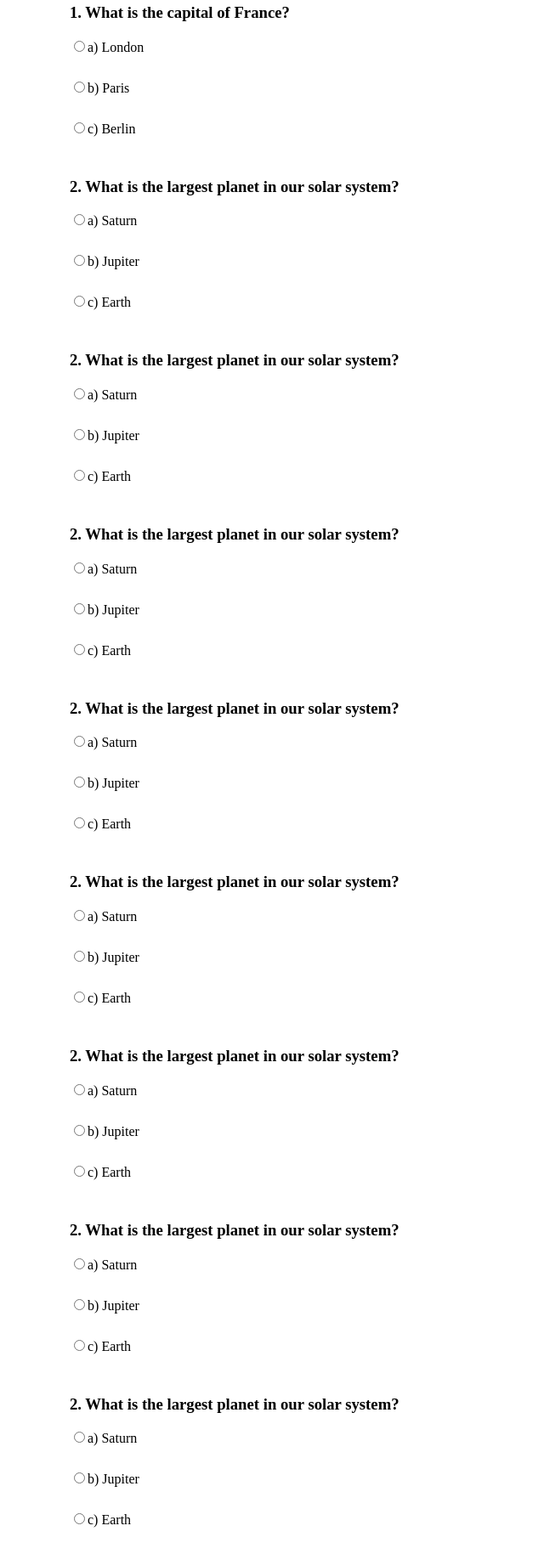
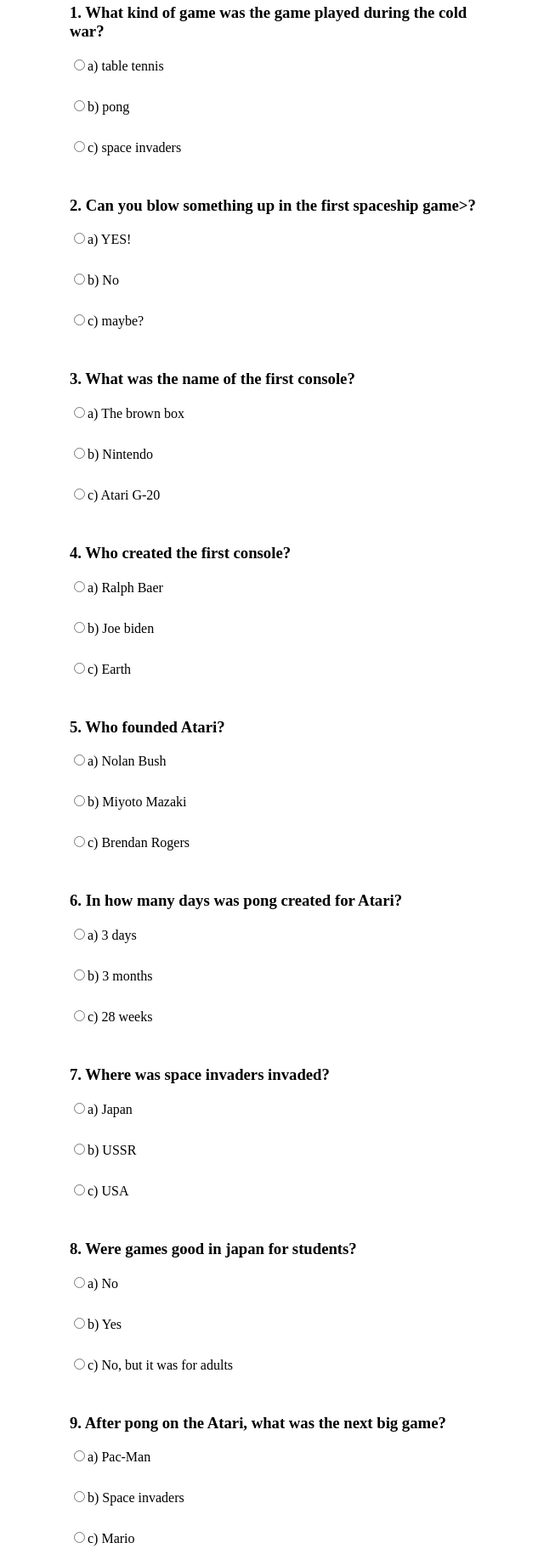
Before and after one commit to MudaIsCarry/EnglishQuiz, a plain HTML site: page index.html in a window 1280 px wide. Shown: the part 76-1905 px from the top of the page at 85% size, without its empty margins (308-948 px from the left). Drawn offline with Linux system fonts and the light colour scheme.

Commit message:
questions

```diff
--- a/index.html
+++ b/index.html
@@ -9,94 +9,94 @@
 	<h1>Quiz</h1>
 	<form id="quiz-form">
 		<div class="question">
-			<h3>1. What is the capital of France?</h3>
-			<label><input type="radio" name="q1" value="a">a) London</label><br>
-			<label><input type="radio" name="q1" value="b">b) Paris</label><br>
-			<label><input type="radio" name="q1" value="c">c) Berlin</label><br>
+			<h3>1. What kind of game was the game played during the cold war?</h3>
+			<label><input type="radio" name="q1" value="a">a) table tennis</label><br>
+			<label><input type="radio" name="q1" value="b">b) pong</label><br>
+			<label><input type="radio" name="q1" value="c">c) space invaders</label><br>
 		</div>
 		<div class="question">
-			<h3>2. What is the largest planet in our solar system?</h3>
-			<label><input type="radio" name="q2" value="a">a) Saturn</label><br>
-			<label><input type="radio" name="q2" value="b">b) Jupiter</label><br>
-			<label><input type="radio" name="q2" value="c">c) Earth</label><br>
+			<h3>2. Can you blow something up in the first spaceship game>?</h3>
+			<label><input type="radio" name="q2" value="a">a) YES!</label><br>
+			<label><input type="radio" name="q2" value="b">b) No</label><br>
+			<label><input type="radio" name="q2" value="c">c) maybe?</label><br>
 		</div>
         <div class="question">
-			<h3>2. What is the largest planet in our solar system?</h3>
-			<label><input type="radio" name="q3" value="a">a) Saturn</label><br>
-			<label><input type="radio" name="q3" value="b">b) Jupiter</label><br>
-			<label><input type="radio" name="q3" value="c">c) Earth</label><br>
+			<h3>3. What was the name of the first console?</h3>
+			<label><input type="radio" name="q3" value="a">a) The brown box</label><br>
+			<label><input type="radio" name="q3" value="b">b) Nintendo</label><br>
+			<label><input type="radio" name="q3" value="c">c) Atari G-20</label><br>
 		</div>
         <div class="question">
-			<h3>2. What is the largest planet in our solar system?</h3>
-			<label><input type="radio" name="q4" value="a">a) Saturn</label><br>
-			<label><input type="radio" name="q4" value="b">b) Jupiter</label><br>
+			<h3>4. Who created the first console?</h3>
+			<label><input type="radio" name="q4" value="a">a) Ralph Baer</label><br>
+			<label><input type="radio" name="q4" value="b">b) Joe biden</label><br>
 			<label><input type="radio" name="q4" value="c">c) Earth</label><br>
 		</div>
         <div class="question">
-			<h3>2. What is the largest planet in our solar system?</h3>
-			<label><input type="radio" name="q5" value="a">a) Saturn</label><br>
-			<label><input type="radio" name="q5" value="b">b) Jupiter</label><br>
-			<label><input type="radio" name="q5" value="c">c) Earth</label><br>
+			<h3>5. Who founded Atari?</h3>
+			<label><input type="radio" name="q5" value="a">a) Nolan Bush</label><br>
+			<label><input type="radio" name="q5" value="b">b) Miyoto Mazaki</label><br>
+			<label><input type="radio" name="q5" value="c">c) Brendan Rogers</label><br>
 		</div>
         <div class="question">
-			<h3>2. What is the largest planet in our solar system?</h3>
-			<label><input type="radio" name="q6" value="a">a) Saturn</label><br>
-			<label><input type="radio" name="q6" value="b">b) Jupiter</label><br>
-			<label><input type="radio" name="q6" value="c">c) Earth</label><br>
+			<h3>6. In how many days was pong created for Atari?</h3>
+			<label><input type="radio" name="q6" value="a">a) 3 days</label><br>
+			<label><input type="radio" name="q6" value="b">b) 3 months</label><br>
+			<label><input type="radio" name="q6" value="c">c) 28 weeks</label><br>
 		</div>
         <div class="question">
-			<h3>2. What is the largest planet in our solar system?</h3>
-			<label><input type="radio" name="q7" value="a">a) Saturn</label><br>
-			<label><input type="radio" name="q7" value="b">b) Jupiter</label><br>
-			<label><input type="radio" name="q7" value="c">c) Earth</label><br>
+			<h3>7. Where was space invaders invaded?</h3>
+			<label><input type="radio" name="q7" value="a">a) Japan</label><br>
+			<label><input type="radio" name="q7" value="b">b) USSR</label><br>
+			<label><input type="radio" name="q7" value="c">c) USA</label><br>
 		</div>
         <div class="question">
-			<h3>2. What is the largest planet in our solar system?</h3>
-			<label><input type="radio" name="q8" value="a">a) Saturn</label><br>
-			<label><input type="radio" name="q8" value="b">b) Jupiter</label><br>
-			<label><input type="radio" name="q8" value="c">c) Earth</label><br>
+			<h3>8. Were games good in japan for students?</h3>
+			<label><input type="radio" name="q8" value="a">a) No</label><br>
+			<label><input type="radio" name="q8" value="b">b) Yes</label><br>
+			<label><input type="radio" name="q8" value="c">c) No, but it was for adults</label><br>
 		</div>
         <div class="question">
-			<h3>2. What is the largest planet in our solar system?</h3>
-			<label><input type="radio" name="q9" value="a">a) Saturn</label><br>
-			<label><input type="radio" name="q9" value="b">b) Jupiter</label><br>
-			<label><input type="radio" name="q9" value="c">c) Earth</label><br>
+			<h3>9. After pong on the Atari, what was the next big game?</h3>
+			<label><input type="radio" name="q9" value="a">a) Pac-Man</label><br>
+			<label><input type="radio" name="q9" value="b">b) Space invaders</label><br>
+			<label><input type="radio" name="q9" value="c">c) Mario</label><br>
 		</div>
         <div class="question">
-            <h3>2. What is the largest planet in our solar system?</h3>
-			<label><input type="radio" name="q10" value="a">a) Saturn</label><br>
-			<label><input type="radio" name="q10" value="b">b) Jupiter</label><br>
-			<label><input type="radio" name="q10" value="c">c) Earth</label><br>
+            <h3>10. Orignally for who was Pac-Man made?</h3>
+			<label><input type="radio" name="q10" value="a">a) Woman</label><br>
+			<label><input type="radio" name="q10" value="b">b) Childeren</label><br>
+			<label><input type="radio" name="q10" value="c">c) The eldery</label><br>
 		</div>
         <div class="question">
-			<h3>2. What is the largest planet in our solar system?</h3>
-			<label><input type="radio" name="q11" value="a">a) Saturn</label><br>
-			<label><input type="radio" name="q11" value="b">b) Jupiter</label><br>
-			<label><input type="radio" name="q11" value="c">c) Earth</label><br>
+			<h3>11. Was Atari a good company for their workers in the beginning?</h3>
+			<label><input type="radio" name="q11" value="a">a) Yes</label><br>
+			<label><input type="radio" name="q11" value="b">b) No</label><br>
+			<label><input type="radio" name="q11" value="c">c) Unknown</label><br>
 		</div>
         <div class="question">
-			<h3>2. What is the largest planet in our solar system?</h3>
-			<label><input type="radio" name="q12" value="a">a) Saturn</label><br>
-			<label><input type="radio" name="q12" value="b">b) Jupiter</label><br>
-			<label><input type="radio" name="q12" value="c">c) Earth</label><br>
+			<h3>12. Did Atari create the first home gaming console?</h3>
+			<label><input type="radio" name="q12" value="a">a) Yes</label><br>
+			<label><input type="radio" name="q12" value="b">b) No</label><br>
+			<label><input type="radio" name="q12" value="c">c) Maybe</label><br>
 		</div>
         <div class="question">
-			<h3>2. What is the largest planet in our solar system?</h3>
-			<label><input type="radio" name="q13" value="a">a) Saturn</label><br>
-			<label><input type="radio" name="q13" value="b">b) Jupiter</label><br>
-			<label><input type="radio" name="q13" value="c">c) Earth</label><br>
+			<h3>13. What was the first real bad game?</h3>
+			<label><input type="radio" name="q13" value="a">a) E.T</label><br>
+			<label><input type="radio" name="q13" value="b">b) Ms.Pac-Man</label><br>
+			<label><input type="radio" name="q13" value="c">c) Call of duty</label><br>
 		</div>
         <div class="question">
-			<h3>2. What is the largest planet in our solar system?</h3>
-			<label><input type="radio" name="q14" value="a">a) Saturn</label><br>
-			<label><input type="radio" name="q14" value="b">b) Jupiter</label><br>
-			<label><input type="radio" name="q14" value="c">c) Earth</label><br>
+			<h3>14. Where was Tetris created?</h3>
+			<label><input type="radio" name="q14" value="a">a) USSR</label><br>
+			<label><input type="radio" name="q14" value="b">b) Japan</label><br>
+			<label><input type="radio" name="q14" value="c">c) USA</label><br>
 		</div>
         <div class="question">
-			<h3>2. What is the largest planet in our solar system?</h3>
-			<label><input type="radio" name="q15" value="a">a) Saturn</label><br>
-			<label><input type="radio" name="q15" value="b">b) Jupiter</label><br>
-			<label><input type="radio" name="q15" value="c">c) Earth</label><br>
+			<h3>15. Did the creator of Tetris move to the USA?</h3>
+			<label><input type="radio" name="q15" value="a">a) Yes</label><br>
+			<label><input type="radio" name="q15" value="b">b) No</label><br>
+			<label><input type="radio" name="q15" value="c">c) Maybe</label><br>
 		</div>
 
 		<!-- add more questions here -->
```
